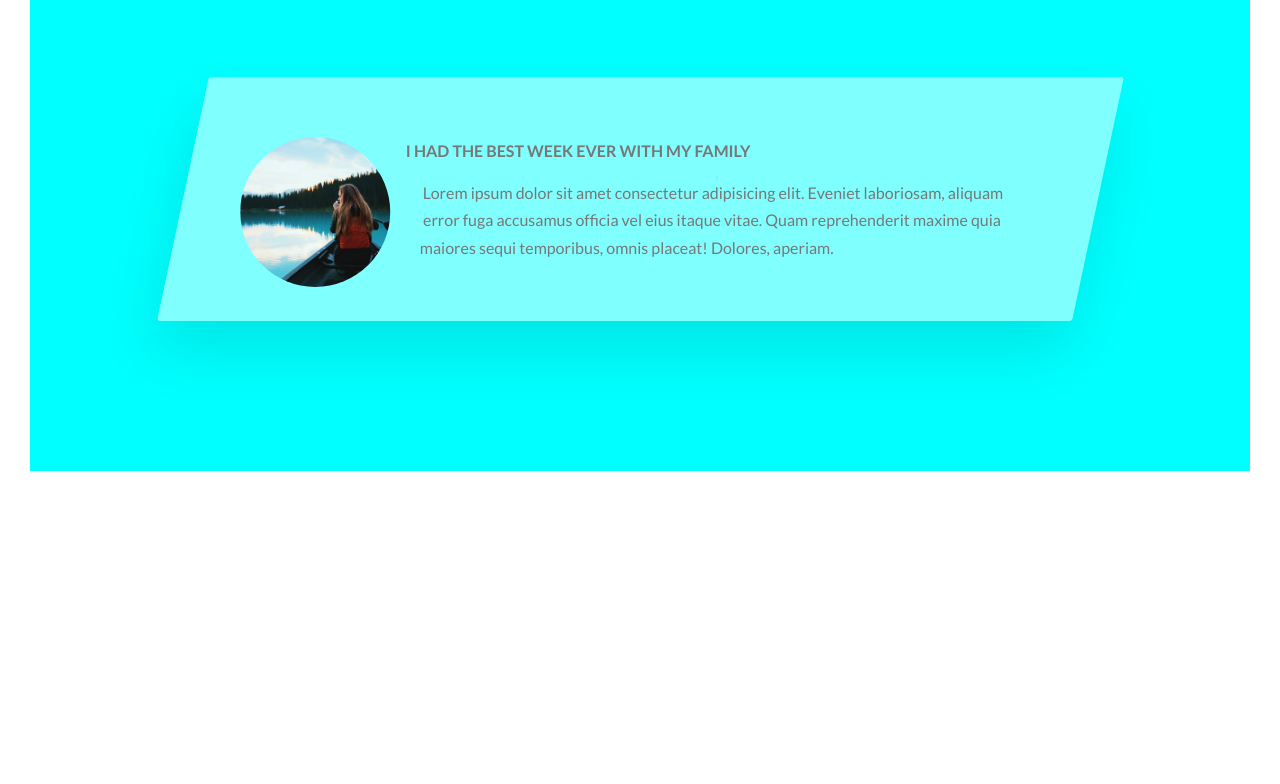
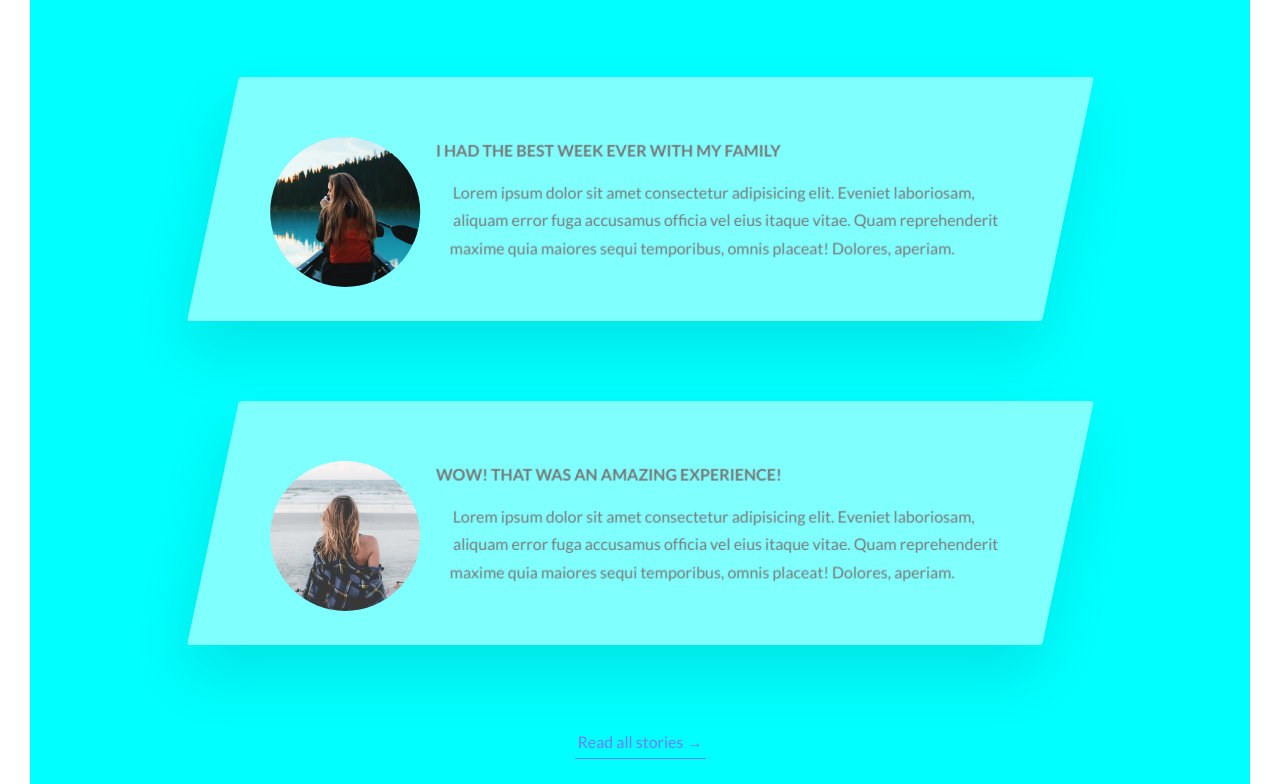
Before and after one commit to shikinen/western-pomerania, a website: page index.html in a window 1280 px wide. Shown: the part 3676-4460 px from the top of the page. Before the commit the page ends 4177 px from the top, so only its background shows below. Drawn offline with Linux system fonts and the light colour scheme.

Commit message:
Style visitors' stories

```diff
--- a/index.html
+++ b/index.html
@@ -199,7 +199,7 @@
                     </h2>
                 </div>
 
-                    <row>
+                    <div class="row">
                         <div class="story">
                             <figure class="story__shape">
                                 <img class="story__image" src="img/person.jpg" alt="Visitor's photo">
@@ -211,10 +211,28 @@
                                     Lorem ipsum dolor sit amet consectetur adipisicing elit. Eveniet laboriosam, aliquam error fuga accusamus officia vel eius itaque vitae. Quam reprehenderit maxime quia maiores sequi temporibus, omnis placeat! Dolores, aperiam.
                                 </p>
                             </div>
+                        </div>
+                    </div>
 
+                    <div class="row">
+                        <div class="story">
+                            <figure class="story__shape">
+                                <img class="story__image" src="img/person-2.jpg" alt="Visitor's photo">
+                                <figcaption class="story__caption">Anna Kowalska</figcaption>
+                            </figure>
+                            <div class="story__text">
+                                <h3 class="heading-tertiary u-margin-bottom-small">Wow! That was an amazing experience!</h3>
+                                <p>
+                                    Lorem ipsum dolor sit amet consectetur adipisicing elit. Eveniet laboriosam, aliquam error fuga accusamus officia vel eius
+                                    itaque vitae. Quam reprehenderit maxime quia maiores sequi temporibus, omnis placeat! Dolores, aperiam.
+                                </p>
+                            </div>
                         </div>
-                    </row>
+                    </div>
 
+                    <div class="u-center-text u-margin-top-big">
+                        <a href="#" class="button-text">Read all stories &rarr;</a>
+                    </div>
             </section>
         </main>
 
--- a/sass/components/_story.scss
+++ b/sass/components/_story.scss
@@ -20,14 +20,13 @@
         clip-path: circle(50% at 50% 50%);
         transform: translateX(-3rem) skewX(12deg);
         position: relative;
-        &:hover {
-            filter: blur(20px);
-        }
-
     }
 
     &__image {
         height: 100%;
+        backface-visibility: hidden;
+        transform: translateX(-3.5rem) scale(1.4);
+        transition: all .5s;
     }
 
     &__caption {
@@ -40,9 +39,15 @@
         font-size: 1.7rem;
         text-align: center;
         opacity: 0;
+        transition: all .5s;
     }
 
-    &:hover &_caption {
-
+    &:hover &__caption {
+        opacity: 1;
+        transform: translate(-50%, -50%);
+    }
+    &:hover &__image {
+        transform: translateX(-3.5rem) scale(1);
+        filter: blur(2px) brightness(70%);
     }
 }
```
Also changed, not shown: css/main.css, img/person-2.jpg (added).
